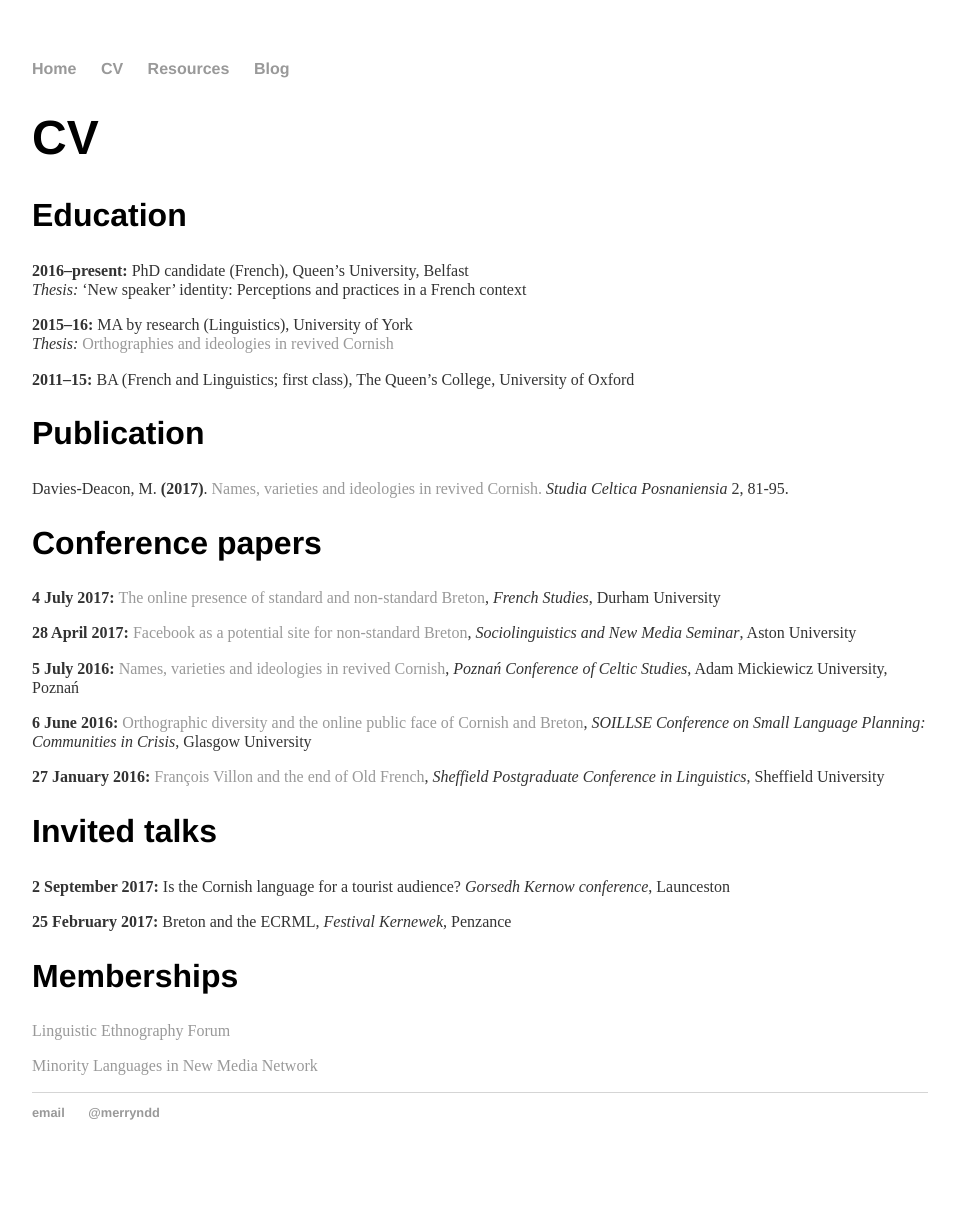
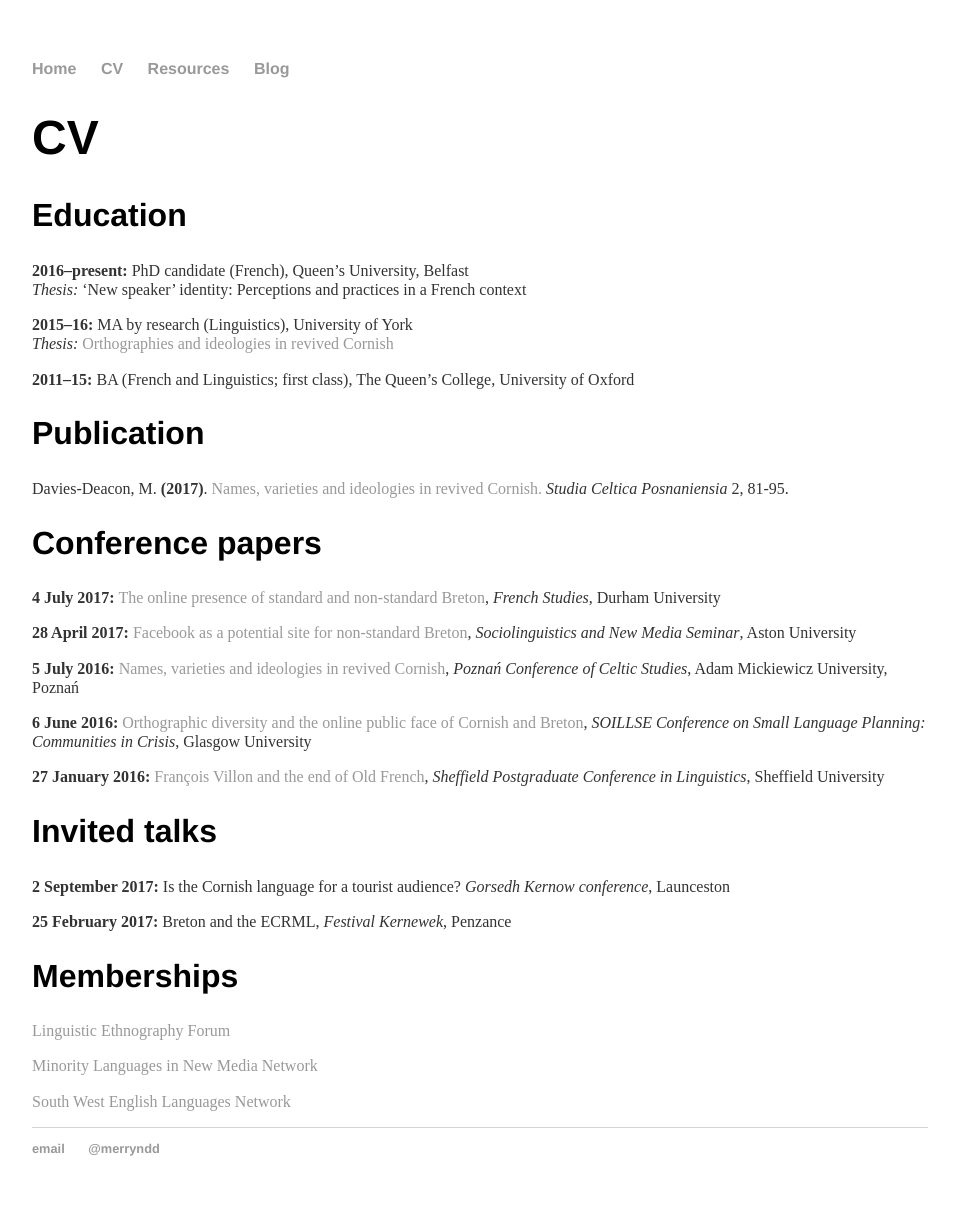
Before and after one commit to merryndd/merryndd.github.io, a Jekyll site: the page built from cv/index.html, in a window 1280 px wide. Shown: the whole page, without its empty margins (160-1119 px from the left). Built offline with Jekyll 4.4.1, drawn with Linux system fonts in a browser that asks for light colours; before the commit the page ends 1180 px from its top, so only the background shows below that.

Commit message:
Update index.html

```diff
--- a/cv/index.html
+++ b/cv/index.html
@@ -25,4 +25,5 @@ title: Merryn Davies-Deacon
 			<h2>Memberships</h2>
 			<p><a href="http://www.uklef.net/">Linguistic Ethnography Forum</a></p>
 <p><a href="https://minoritylanguagesnewmedia2017.wordpress.com">Minority Languages in New Media Network</a></p>
+	<p><a href="https://swelnetwork.wordpress.com/">South West English Languages Network</a></p>
 </div><!-- /.blurb -->
```
